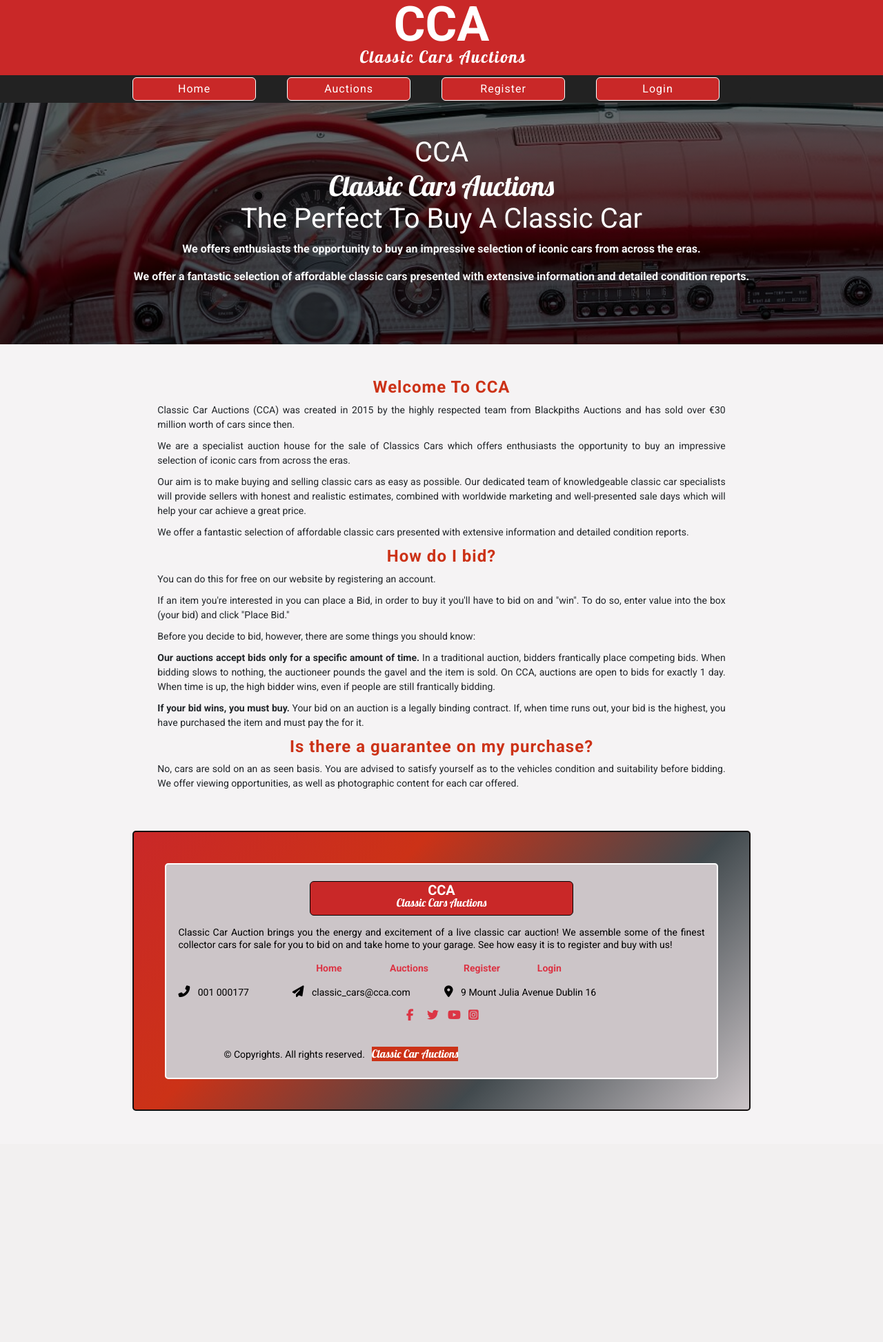
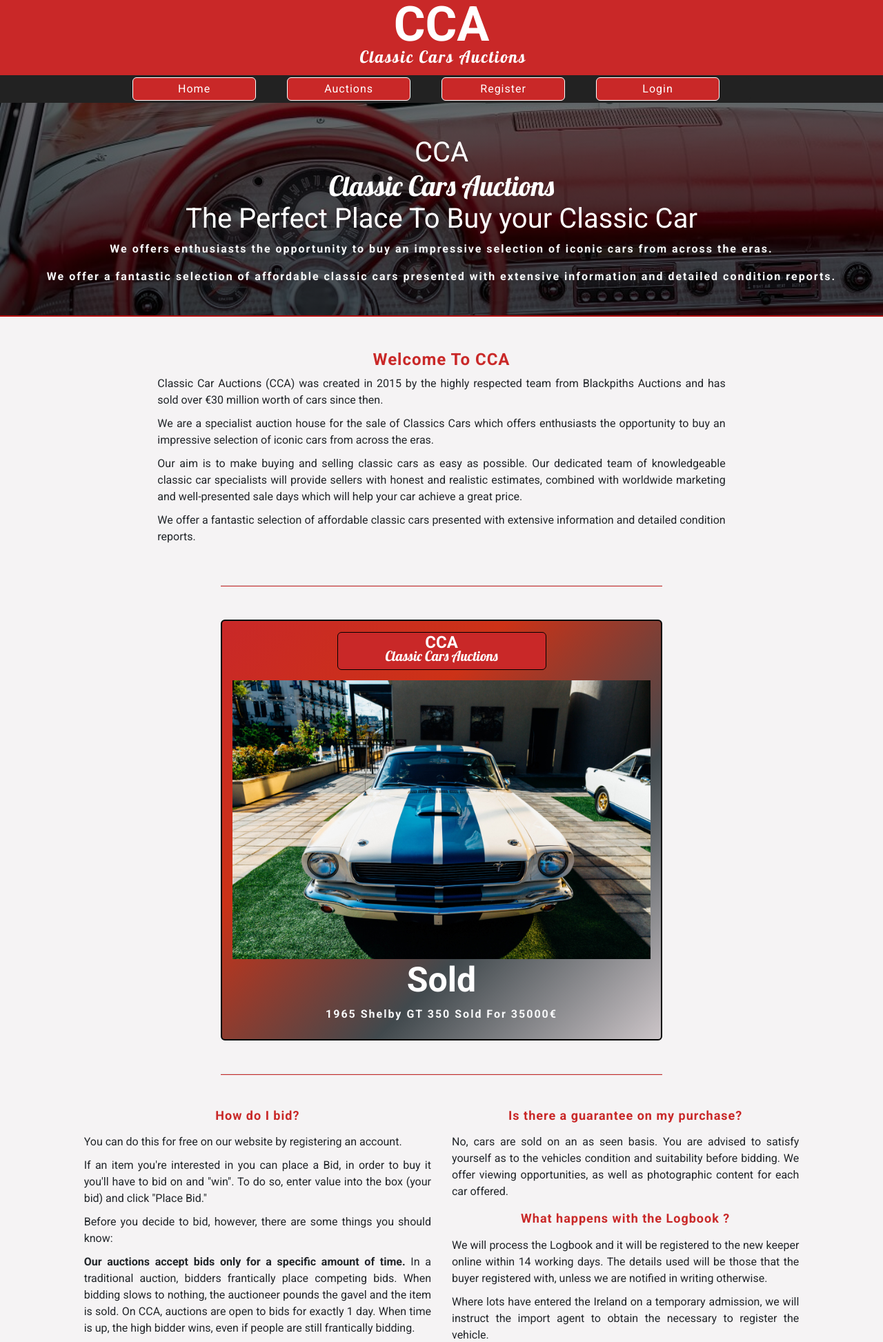
Before and after one commit to Code-Institute-Submissions/classic_cars_auctions, a Django app: page / in a window 1280 px wide. Shown: the top 1945 px of the page at 69% size. Before the commit the page ends 1610 px from the top, so only its background shows below. Run offline with Django 3.2, Linux system fonts and the light colour scheme; some libraries are stand-ins or nearby versions.

Commit message:
added sold section to home page

```diff
--- a/home/templates/home/index.html
+++ b/home/templates/home/index.html
@@ -6,9 +6,11 @@
 {% block content %}
 <section>
   <div class="banner text-center">
-      <h1 class="pt-2 pt-sm-5">CCA<span>Classic Cars Auctions</span> The Perfect To Buy A Classic Car</h1>
-      <p class="d-none d-sm-block  text-light font-weight-bold pl-4 pr-4"> We offers enthusiasts the opportunity to buy an impressive selection of iconic cars from across the eras.</p>
-      <p class="d-none d-md-block text-light font-weight-bold pl-4 pr-4">We offer a fantastic selection of affordable classic cars presented with extensive information and detailed condition reports.</p>
+    <h1 class="pt-2 pt-sm-5 pt-5">CCA<span>Classic Cars Auctions</span> The Perfect Place To Buy your Classic Car</h1>
+    <p class="d-none d-sm-block  text-light px-2"> We offers enthusiasts the opportunity to buy an
+      impressive selection of iconic cars from across the eras.</p>
+    <p class="d-none d-lg-block text-light px-2">We offer a fantastic selection of affordable
+      classic cars presented with extensive information and detailed condition reports.</p>
   </div>
   </div>
 </section>
@@ -31,11 +33,27 @@
         <p> We offer a fantastic selection of affordable classic cars presented with extensive
           information and detailed condition reports. </p>
       </div>
-          <div class="how-to-bid">
-            <div class="how-to-bid-header">
+    </div>
+  </div>
+  <hr class="hor-line-home my-5">
+  <div class="sold  my-5">
+    <div class="row mx-0 bx-0">
+      <div class="col col-10 offset-1 col-md-6 offset-md-3  pt-3 Shelby">
+        <h5 class="footer-header"><a href="{% url 'home' %}">CCA<span>Classic Cars
+          Auctions</span></a></h5>
+        <img class="" src="{% static 'images/mustang-sold.jpg' %}" alt="1965 Shelby GT 350">
+        <h3 class="text-center mb-2">Sold</h3>
+        <p class="text-center mb-4 text-light">1965 Shelby GT 350 Sold For 35000€</p>
+      </div>
+    </div>
+  </div>
+  <hr class="hor-line-home my-5">
+  <div class="row  mt-5 px-0 mx-0">
+    <div class="col col-10 offset-1  col-sm-5 how-to-bid">
+      <div class="info-header mb-3">
         <h3 class="header text-center">How do I bid?</h3>
       </div>
-            <div class="how-to-bid-text text-justify">
+      <div class="info-text text-justify">
         <p>You can do this for free on our website by registering an account.</p>
         <p>If an item you're interested in you can place a Bid, in order to buy it you'll have to bid on and
           "win".
@@ -50,21 +68,36 @@
           wins, even if people are still frantically bidding.</p>
         <p> <strong> If your bid wins, you must buy.</strong> Your bid on an auction is a legally binding
           contract.
-                If, when time runs out, your bid is the highest, you have purchased the item and must pay the  for
+          If, when time runs out, your bid is the highest, you have purchased the item and must pay the for
           it.
         </p>
       </div>
     </div>
-          <div class="guarantee">
-            <div class="guarantee-header">
+    <div class="col col-10 offset-1 offset-sm-0 col-sm-5 colguarantee">
+      <div class="info-header mb-3">
         <h3 class="header text-center">Is there a guarantee on my purchase?</h3>
       </div>
-            <div class="guarantee-text text-justify">
-              <p>No, cars are sold on an as seen basis. You are advised to satisfy yourself as to the vehicles condition and suitability before bidding. We offer viewing opportunities, as well as photographic content for each car offered.</p>
+      <div class="info-text text-justify">
+        <p>No, cars are sold on an as seen basis. You are advised to satisfy yourself as to the vehicles condition and
+          suitability before bidding. We offer viewing opportunities, as well as photographic content for each car
+          offered.</p>
+      </div>
+      <div class="Logbook">
+        <div class="info-header my-3">
+          <h3 class="header text-center">What happens with the Logbook ?</h3>
+        </div>
+        <div class="info-text text-justify">
+          <p>We will process the Logbook and it will be registered to the new keeper online within 14 working days. The
+            details used will be those that the buyer registered with, unless we are notified in writing otherwise.</p>
+
+          <p>Where lots have entered the Ireland on a temporary admission, we will instruct the import agent to obtain
+            the necessary to register the vehicle.</p>
         </div>
       </div>
     </div>
   </div>
+  <hr class="hor-line-home my-5">
+
 </section>
 
 {% endblock %}
--- a/static/css/base.css
+++ b/static/css/base.css
@@ -5,6 +5,7 @@ body {
     font-size: 14px;
     color: #000;
     background-color: #f5f3f4;
+    box-sizing: border-box;
 }
 
 a:hover {
@@ -23,6 +24,10 @@ a:hover {
 
 .block {
     display: block;
+}
+
+.red-background {
+    background-color: rgb(201, 40, 40);;
 }
 
 /* font-family: 'Lobster', cursive;
@@ -109,7 +114,7 @@ font-family: 'Roboto', sans-serif; */
 
 /* banner */
 
-/* header-image */
+/* banner-image */
 
 .banner {
     background: -webkit-linear-gradient(#6e6c6d, #41494d), url("/static/images/home-img.jpg");
@@ -117,14 +122,14 @@ font-family: 'Roboto', sans-serif; */
     background-position: left;
     background-size: cover;
     width: 100%;
-    height: 350px;
+    height: 310px;
+    border-bottom: 2px solid rgb(179, 16, 16);
 }
 
 .banner h1 {
     top: 100px;
     color: #fff;
     padding: 0 20px;
-
 }
 
 .banner h1 span {
@@ -134,17 +139,59 @@ font-family: 'Roboto', sans-serif; */
 
 .banner p {
     font-size: 16px;
+    letter-spacing: 2px;
+    font-weight: 700;
 }
 
 /* welcome */
 
-.welcome-header h2, .how-to-bid-header h3, .guarantee-header h3 {
-    color: #cc3217;
+.welcome-header h2, .info-header h3 {
+    color:rgb(201, 40, 40);
+}
+
+.info-header h3 {
+    font-size: 18px;
+}
+
+.hor-line-home {
+    width: 50%;
+    margin: 0 auto;
+    border-bottom: 1px solid rgb(201, 40, 40);
 }
 
 #welcome p {
     color: #212529;
     margin-bottom: 10px;
+    font-size: 16px;
+}
+
+/* sold */
+
+.sold {
+   width: 100%;
+   color: #fff;
+
+}
+.Shelby {
+    border: 2px solid #000;
+    border-radius: 6px;
+    background: linear-gradient(-45deg, #ccc5c8, #41494d, #cc3217, rgb(201, 40, 40));
+}
+
+.sold img {
+   width: 100%;
+   position: relative;
+}
+
+.sold h3 {
+    font-size: 50px;
+    font-weight: 700;
+}
+
+.sold p {
+    font-size: 24px;
+    font-weight: 700;
+    letter-spacing: 2px;
 }
 
 
@@ -196,10 +243,12 @@ footer {
     font-family: 'Roboto', sans-serif;
     font-weight: 700;
     text-decoration: none;
+    font-size: 24px;
 }
 
 .footer-header a span {
     font-family: 'Lobster', sans-serif;
+    font-size: 20px;
     font-weight: 400;
     display: block;
     position: relative;
@@ -218,7 +267,7 @@ footer li i {
 
 .copy-right a {
     color: #fff;
-    font-size: 16px;
+    font-size: 20px;
     font-family: 'Lobster', sans-serif;
     margin-left: 10px;
     background-color: #cc3217;
@@ -236,6 +285,20 @@ footer li i {
 }
 
 /* media queries */
+
+@media (min-width: 200px) and (max-width: 300px)  {
+
+    /* banner */
+
+    .banner {
+        height: 400px;
+    }
+
+    .banner h1 {
+        font-size: 32px;
+    }
+
+}
 
  @media (min-width: 320px) and (max-width: 568px)  {
 
--- a/templates/base.html
+++ b/templates/base.html
@@ -108,12 +108,12 @@
     {% endblock %}
 
     <footer>
-        <div class="footer-wrapper mb-sm-5 mt-5">
+        <div class="footer-wrapper mb-sm-5 mt-5 mb-2">
             <div class="footer-container py-4">
                 <div class="row">
                     <div class="col">
-                        <h5 class="footer-header"><a href="{% url 'home' %}">CCA<span><small>Classic Cars
-                                        Auctions</small></span></a></h5>
+                        <h5 class="footer-header"><a href="{% url 'home' %}">CCA<span>Classic Cars
+                                        Auctions</span></a></h5>
                         <p class="text-justify">Classic Car Auction brings you the energy and excitement of a live
                             classic car auction! We
                             assemble some of the finest collector cars for sale for you to bid on and take home to your
@@ -148,7 +148,7 @@
                             <li class="col col-12 col-sm-6 col-lg-4"><i class="fas fa-paper-plane"></i>
                                 classic_cars@cca.com</li>
                             <li class="col col-12 col-sm-8 ofsset-sm-1 col-lg-5 offset-lg-0 mt-2 mt-lg-0"><i
-                                    class="fas fa-map-marker-alt"></i> 9 Mount Julia Avenue Dublin 16</li>
+                                    class="fas fa-map-marker-alt"></i> 9 Mount Julia Avenue Dublin</li>
                         </ul>
 
                     </div>
```
Also changed, not shown: static/images/mustang-sold.jpg (added). Lines whose indentation alone changed are shown as unchanged.
